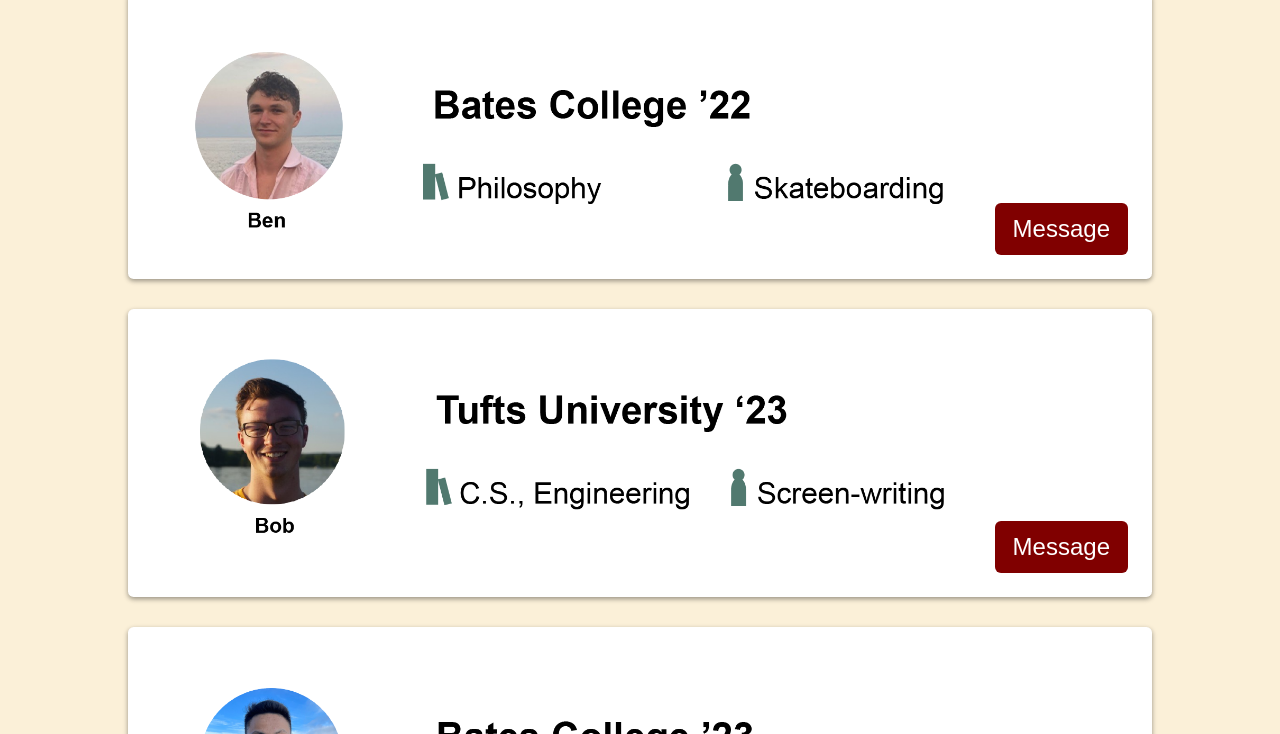
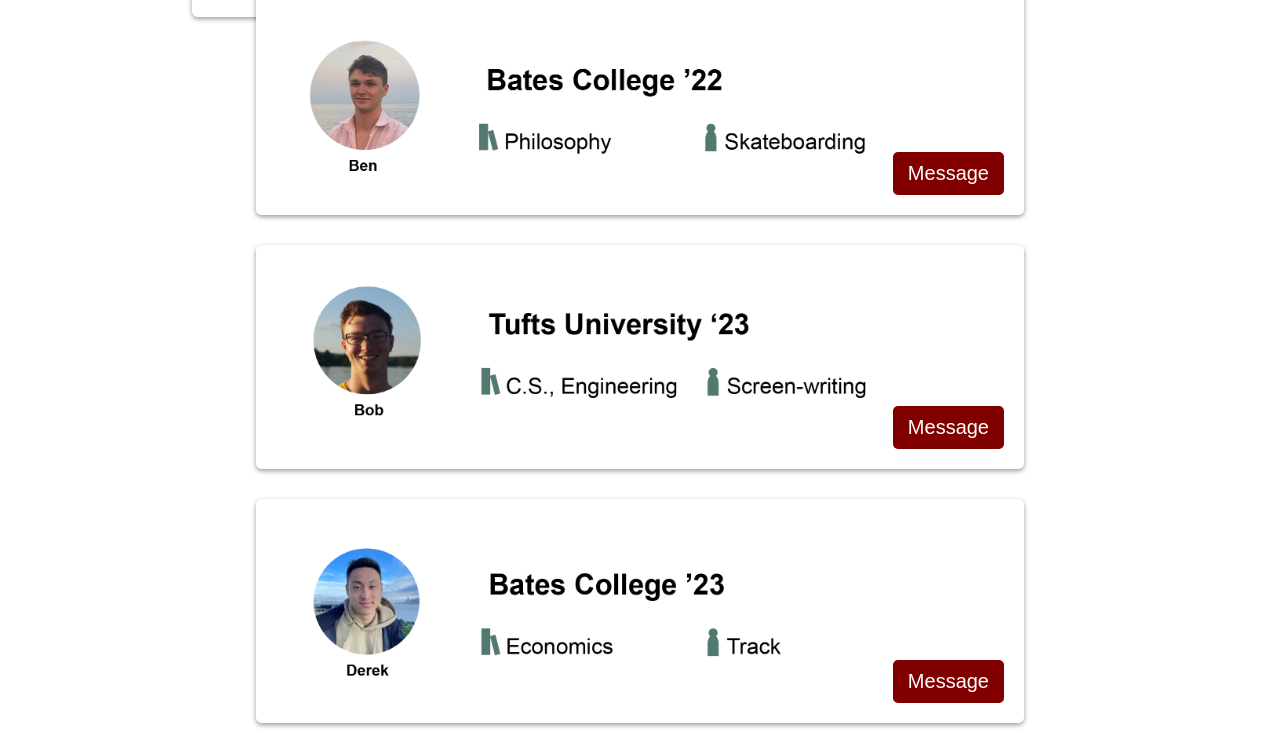
Before and after one commit to bobranalli/nescacprep, a plain HTML site: page connect.html in a window 1280 px wide. Shown: the part 582-1316 px from the top of the page. Drawn offline with Linux system fonts and the light colour scheme.

Commit message:
Add files via upload

```diff
--- a/styles.css
+++ b/styles.css
@@ -15,7 +15,7 @@ body {
 	line-height: 1.6;
 	margin: 0;
 	height: 100%;
-	background-color: #FBF0D8;
+	background-color: #ffffff;
 	font-family: 'Ubuntu', sans-serif;
 }
 
@@ -210,7 +210,7 @@ span:nth-child(4) {
 			About Section
 ==================================== */
 .about-section {
-	background-color: #FBF0D8;
+	background-color: #fff;
 	height: 700px;
 	margin-top: 0px;
 }
@@ -221,6 +221,7 @@ span:nth-child(4) {
 	margin-right: 20%;
 	color: gray;
 	font-size: 60px;
+	background-color: #fff;
 }
 
 .text-content {
@@ -1237,8 +1238,8 @@ th {
 }
 
 .horizontal-card {
-	margin-left: 10%;
-	margin-right: 10%;
+	margin-left: 20%;
+	margin-right: 20%;
 	padding: 1rem;
 	border-radius: .35rem;
 	box-shadow: 0 2px 5px 0 rgba(0, 0, 0, .40) ;
@@ -1253,7 +1254,7 @@ th {
 	background-color: maroon;
 	border: none;
 	color: white;
-	font-size: 1.5rem;
+	font-size: 1.25rem;
 	padding: .5em .75em;
 	border-radius: .25em;
 	cursor: pointer;
```
Also changed, not shown: index.html (+1 -1 lines).
